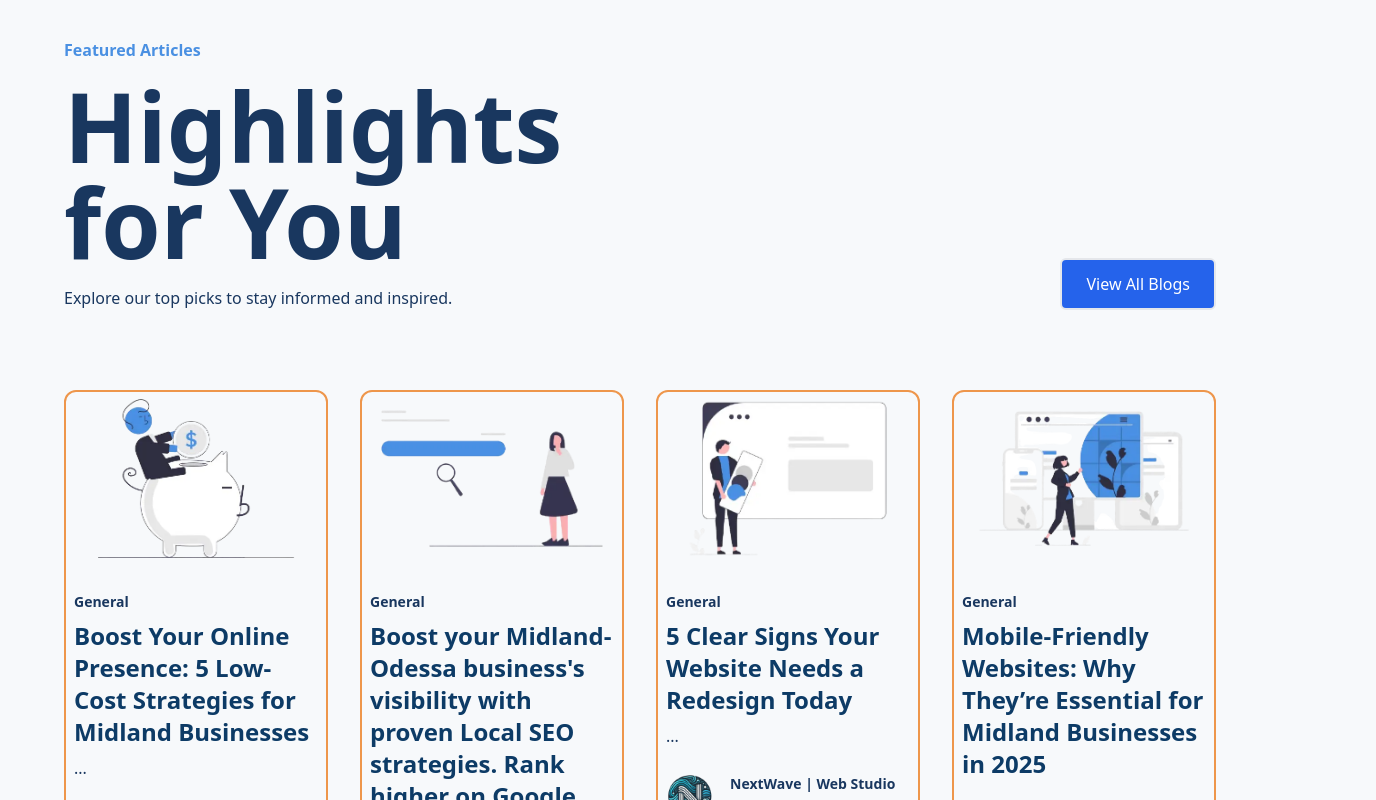
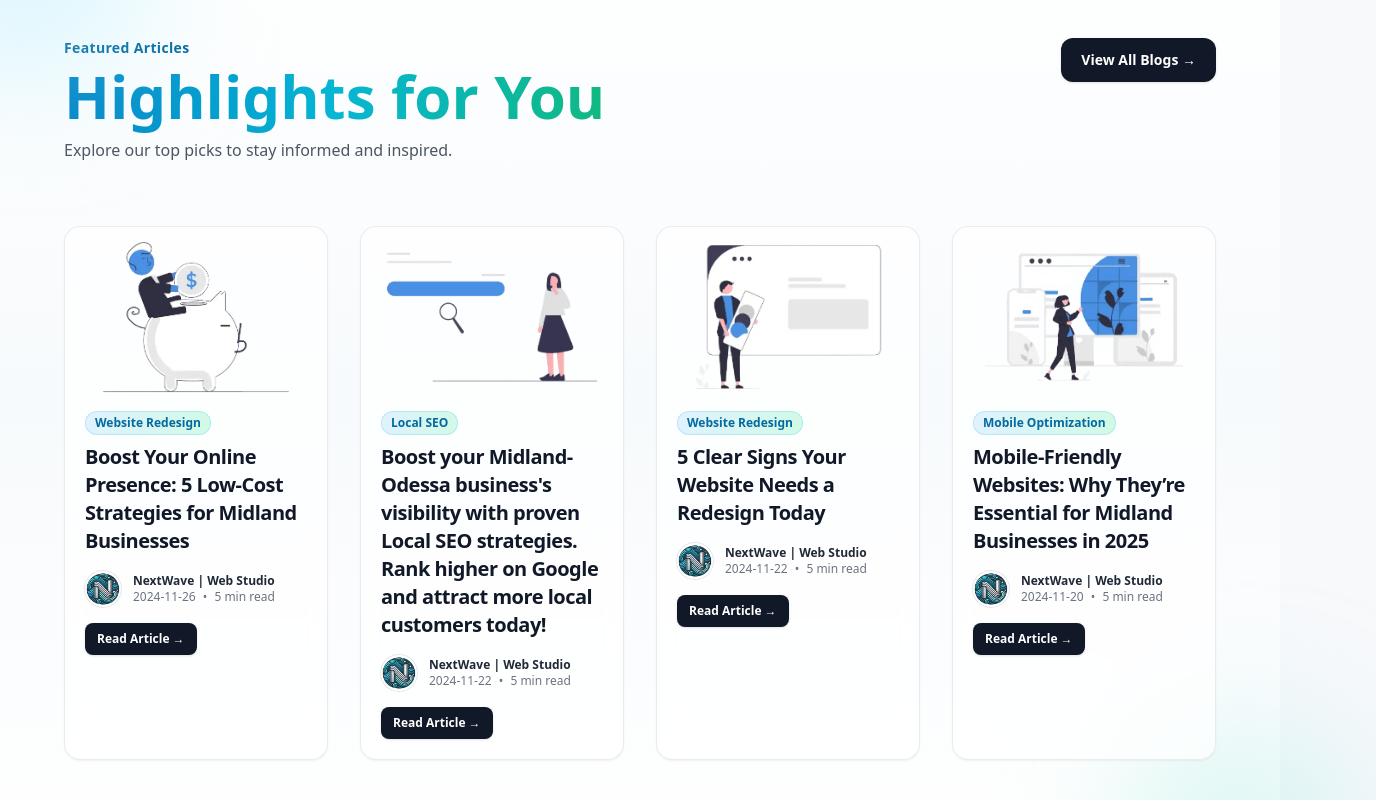
Before and after one commit to Parrasite9/nextwave, a React (Create React App) app: page / in a window 1280 px wide. Shown: the part 5100-5900 px from the top of the page, 1376 px wide, since content can reach past the window. Built offline with nearby package versions, Linux system fonts and the light colour scheme.

Commit message:
Updated design of the blog cards on home page

```diff
--- a/src/Components/Blogs/FeaturedPosts.jsx
+++ b/src/Components/Blogs/FeaturedPosts.jsx
@@ -1,22 +1,205 @@
-// import React from 'react';
+// // import React from 'react';
+// // import { Link } from 'react-router-dom';
+// // import blogsData from './Blogs.json';
+// // import { generateSlug } from '../../Globals/Utils';
+
+// // const FeaturedPosts = () => {
+// // 	// Filter the blogs to get only the featured ones
+// // 	const featuredBlogs = blogsData.filter((blog) => blog.featured);
+
+// // 	// If no featured blogs, return null
+// // 	if (featuredBlogs.length === 0) {
+// // 		return null;
+// // 	}
+
+// // 	return (
+// // 		<section className="flex justify-center px-[5%] py-16 md:py-24 lg:py-28">
+// // 			<div className="container">
+// // 				{/* Section Header */}
+// // 				<div className="mb-12 grid grid-cols-1 items-start justify-start gap-y-8 md:mb-18 md:grid-cols-[1fr_max-content] md:items-end md:justify-between md:gap-x-12 md:gap-y-4 lg:mb-20 lg:gap-x-20">
+// // 					<div className="md:mr-12 lg:mr-0">
+// // 						<div className="w-full max-w-lg">
+// // 							<h6 className="text-bright-teal mb-3 font-semibold md:mb-4">
+// // 								Featured Articles
+// // 							</h6>
+// // 							<h2 className="mb-3 text-5xl font-bold md:mb-4 md:text-7xl lg:text-8xl">
+// // 								Highlights for You
+// // 							</h2>
+// // 							<p className="md:text-md">
+// // 								Explore our top picks to stay informed and
+// // 								inspired.
+// // 							</p>
+// // 						</div>
+// // 					</div>
+// // 					<div className="hidden md:flex">
+// // 						<Link to="/blogs">
+// // 							<button
+// // 								className="focus-visible:ring-border-primary inline-flex gap-3 items-center justify-center whitespace-nowrap ring-offset-white transition-colors focus-visible:outline-none focus-visible:ring-2 focus-visible:ring-offset-2 disabled:pointer-events-none disabled:opacity-50 border border-border-primary text-text-primary bg-background-primary px-6 py-3 border-2 bg-blue-600 text-white rounded-md"
+// // 								title="View all"
+// // 							>
+// // 								View All Blogs
+// // 							</button>
+// // 						</Link>
+// // 					</div>
+// // 				</div>
+
+// // 				{/* Blog Grid */}
+// // 				<div className="grid grid-cols-1 gap-x-8 gap-y-12 md:grid-cols-2 md:gap-y-16 lg:grid-cols-4">
+// // 					{featuredBlogs.map((blog) => (
+// // 						<div
+// // 							key={blog.id}
+// // 							className="border-2 border-sandy-brown rounded-xl transition-transform duration-300 hover:shadow-lg hover:scale-105"
+// // 						>
+// // 							{/* Blog Card */}
+// // 							<Link
+// // 								to={`/blog/${generateSlug(blog.title)}`}
+// // 								className="mb-6 inline-block w-full max-w-full"
+// // 							>
+// // 								<div className="w-full overflow-hidden">
+// // 									<img
+// // 										loading="lazy"
+// // 										src={
+// // 											blog.titleImg.heroImg ||
+// // 											'https://d22po4pjz3o32e.cloudfront.net/placeholder-image-landscape.svg'
+// // 										}
+// // 										alt={blog.title}
+// // 										className="aspect-[3/2] size-full object-cover"
+// // 									/>
+// // 								</div>
+// // 							</Link>
+
+// // 							<div className="featured__card__text px-2 pb-4">
+// // 								{/* Category */}
+// // 								<Link
+// // 									to={`/category/${generateSlug(blog.category || 'general')}`}
+// // 									className="mb-2 mr-4 inline-block max-w-full text-sm font-semibold"
+// // 								>
+// // 									{blog.category || 'General'}
+// // 								</Link>
+// // 								{/* Blog Title */}
+// // 								<Link
+// // 									to={`/blog/${generateSlug(blog.title)}`}
+// // 									className="mb-2 block max-w-full text-yale-blue"
+// // 								>
+// // 									<h5 className="text-xl font-bold md:text-2xl">
+// // 										{blog.title}
+// // 									</h5>
+// // 								</Link>
+// // 								{/* Introduction */}
+// // 								<p>
+// // 									{blog.content.introduction.substring(
+// // 										0,
+// // 										100,
+// // 									)}
+// // 									...
+// // 								</p>
+// // 								{/* Author and Metadata */}
+// // 								<div className="mt-6 flex items-center">
+// // 									<div className="mr-4 shrink-0">
+// // 										<img
+// // 											loading="lazy"
+// // 											src={
+// // 												blog.authorImage ||
+// // 												'/android-chrome-512x512.png'
+// // 											}
+// // 											alt={blog.author || 'Author'}
+// // 											className="size-12 min-h-12 min-w-12 rounded-full object-cover"
+// // 										/>
+// // 									</div>
+// // 									<div>
+// // 										<h6 className="text-sm font-semibold">
+// // 											{blog.author || 'Anonymous'}
+// // 										</h6>
+// // 										<div className="flex items-center">
+// // 											<p className="text-sm">
+// // 												{blog.date || 'Unknown Date'}
+// // 											</p>
+// // 											<span className="mx-2">•</span>
+// // 											<p className="text-sm">
+// // 												{blog.readTime || '5 min read'}
+// // 											</p>
+// // 										</div>
+// // 									</div>
+// // 								</div>
+// // 							</div>
+// // 						</div>
+// // 					))}
+// // 				</div>
+
+// // 				{/* Mobile View All Button */}
+// // 				<div className="flex justify-center mt-10 md:hidden">
+// // 					<Link to="/blogs">
+// // 						<button
+// // 							className="focus-visible:ring-border-primary inline-flex gap-3 items-center justify-center whitespace-nowrap ring-offset-white transition-colors focus-visible:outline-none focus-visible:ring-2 focus-visible:ring-offset-2 disabled:pointer-events-none disabled:opacity-50 border border-border-primary text-text-primary bg-background-primary px-6 py-3 border-2 bg-blue-600 text-white rounded-md"
+// // 							title="View all"
+// // 						>
+// // 							View All Blogs
+// // 						</button>
+// // 					</Link>
+// // 				</div>
+// // 			</div>
+// // 		</section>
+// // 	);
+// // };
+
+// // export default FeaturedPosts;
+
+// import React, { useEffect, useState } from 'react';
 // import { Link } from 'react-router-dom';
-// import blogsData from './Blogs.json';
 // import { generateSlug } from '../../Globals/Utils';
 
-// const FeaturedPosts = () => {
-// 	// Filter the blogs to get only the featured ones
-// 	const featuredBlogs = blogsData.filter((blog) => blog.featured);
+// export default function FeaturedPosts() {
+// 	const [items, setItems] = useState([]);
+// 	const [loading, setLoading] = useState(true);
 
-// 	// If no featured blogs, return null
-// 	if (featuredBlogs.length === 0) {
-// 		return null;
+// 	useEffect(() => {
+// 		let isMounted = true;
+// 		fetch('/blogs/index.json', { cache: 'no-store' })
+// 			.then((r) => r.json())
+// 			.then((data) => {
+// 				if (!isMounted) return;
+// 				// only featured posts
+// 				const featured = (data || []).filter((b) => b.featured);
+// 				// newest first
+// 				featured.sort((a, b) => new Date(b.date) - new Date(a.date));
+// 				setItems(featured);
+// 			})
+// 			.catch(() => setItems([]))
+// 			.finally(() => isMounted && setLoading(false));
+// 		return () => {
+// 			isMounted = false;
+// 		};
+// 	}, []);
+
+// 	if (loading) {
+// 		return (
+// 			<section className="flex justify-center px-[5%] py-16 md:py-24 lg:py-28">
+// 				<div className="container">
+// 					<h6 className="text-bright-teal mb-3 font-semibold md:mb-4">
+// 						Featured Articles
+// 					</h6>
+// 					<h2 className="mb-8 text-5xl font-bold md:text-7xl lg:text-8xl">
+// 						Highlights for You
+// 					</h2>
+// 					<div className="grid grid-cols-1 gap-6 md:grid-cols-2 lg:grid-cols-4">
+// 						{[...Array(4)].map((_, i) => (
+// 							<div
+// 								key={i}
+// 								className="h-64 animate-pulse rounded-xl border-2 border-sandy-brown bg-gray-100"
+// 							/>
+// 						))}
+// 					</div>
+// 				</div>
+// 			</section>
+// 		);
 // 	}
+
+// 	if (!items.length) return null;
 
 // 	return (
 // 		<section className="flex justify-center px-[5%] py-16 md:py-24 lg:py-28">
 // 			<div className="container">
-// 				{/* Section Header */}
-// 				<div className="mb-12 grid grid-cols-1 items-start justify-start gap-y-8 md:mb-18 md:grid-cols-[1fr_max-content] md:items-end md:justify-between md:gap-x-12 md:gap-y-4 lg:mb-20 lg:gap-x-20">
+// 				<div className="mb-12 grid grid-cols-1 items-start justify-start gap-y-8 md:grid-cols-[1fr_max-content] md:items-end md:justify-between md:gap-x-12 md:gap-y-4 lg:mb-20 lg:gap-x-20">
 // 					<div className="md:mr-12 lg:mr-0">
 // 						<div className="w-full max-w-lg">
 // 							<h6 className="text-bright-teal mb-3 font-semibold md:mb-4">
@@ -43,90 +226,85 @@
 // 					</div>
 // 				</div>
 
-// 				{/* Blog Grid */}
 // 				<div className="grid grid-cols-1 gap-x-8 gap-y-12 md:grid-cols-2 md:gap-y-16 lg:grid-cols-4">
-// 					{featuredBlogs.map((blog) => (
-// 						<div
-// 							key={blog.id}
-// 							className="border-2 border-sandy-brown rounded-xl transition-transform duration-300 hover:shadow-lg hover:scale-105"
-// 						>
-// 							{/* Blog Card */}
-// 							<Link
-// 								to={`/blog/${generateSlug(blog.title)}`}
-// 								className="mb-6 inline-block w-full max-w-full"
+// 					{items.map((blog) => {
+// 						const slug = blog.slug || generateSlug(blog.title);
+// 						return (
+// 							<div
+// 								key={blog.id}
+// 								className="border-2 border-sandy-brown rounded-xl transition-transform duration-300 hover:shadow-lg hover:scale-105"
 // 							>
-// 								<div className="w-full overflow-hidden">
-// 									<img
-// 										loading="lazy"
-// 										src={
-// 											blog.titleImg.heroImg ||
-// 											'https://d22po4pjz3o32e.cloudfront.net/placeholder-image-landscape.svg'
-// 										}
-// 										alt={blog.title}
-// 										className="aspect-[3/2] size-full object-cover"
-// 									/>
-// 								</div>
-// 							</Link>
-
-// 							<div className="featured__card__text px-2 pb-4">
-// 								{/* Category */}
 // 								<Link
-// 									to={`/category/${generateSlug(blog.category || 'general')}`}
-// 									className="mb-2 mr-4 inline-block max-w-full text-sm font-semibold"
+// 									to={`/blog/${slug}`}
+// 									className="mb-6 inline-block w-full max-w-full"
 // 								>
-// 									{blog.category || 'General'}
-// 								</Link>
-// 								{/* Blog Title */}
-// 								<Link
-// 									to={`/blog/${generateSlug(blog.title)}`}
-// 									className="mb-2 block max-w-full text-yale-blue"
-// 								>
-// 									<h5 className="text-xl font-bold md:text-2xl">
-// 										{blog.title}
-// 									</h5>
-// 								</Link>
-// 								{/* Introduction */}
-// 								<p>
-// 									{blog.content.introduction.substring(
-// 										0,
-// 										100,
-// 									)}
-// 									...
-// 								</p>
-// 								{/* Author and Metadata */}
-// 								<div className="mt-6 flex items-center">
-// 									<div className="mr-4 shrink-0">
+// 									<div className="w-full overflow-hidden">
 // 										<img
 // 											loading="lazy"
 // 											src={
-// 												blog.authorImage ||
-// 												'/android-chrome-512x512.png'
+// 												blog.heroImg ||
+// 												'https://d22po4pjz3o32e.cloudfront.net/placeholder-image-landscape.svg'
 // 											}
-// 											alt={blog.author || 'Author'}
-// 											className="size-12 min-h-12 min-w-12 rounded-full object-cover"
+// 											alt={blog.heroAlt || blog.title}
+// 											className="aspect-[3/2] size-full object-cover"
 // 										/>
 // 									</div>
-// 									<div>
-// 										<h6 className="text-sm font-semibold">
-// 											{blog.author || 'Anonymous'}
-// 										</h6>
-// 										<div className="flex items-center">
-// 											<p className="text-sm">
-// 												{blog.date || 'Unknown Date'}
-// 											</p>
-// 											<span className="mx-2">•</span>
-// 											<p className="text-sm">
-// 												{blog.readTime || '5 min read'}
-// 											</p>
+// 								</Link>
+
+// 								<div className="featured__card__text px-2 pb-4">
+// 									<Link
+// 										to={`/category/${generateSlug(blog.category || 'general')}`}
+// 										className="mb-2 mr-4 inline-block max-w-full text-sm font-semibold"
+// 									>
+// 										{blog.category || 'General'}
+// 									</Link>
+
+// 									<Link
+// 										to={`/blog/${slug}`}
+// 										className="mb-2 block max-w-full text-yale-blue"
+// 									>
+// 										<h5 className="text-xl font-bold md:text-2xl">
+// 											{blog.title}
+// 										</h5>
+// 									</Link>
+
+// 									<p>{(blog.intro || '').slice(0, 100)}...</p>
+
+// 									<div className="mt-6 flex items-center">
+// 										<div className="mr-4 shrink-0">
+// 											<img
+// 												loading="lazy"
+// 												src={
+// 													blog.authorImage ||
+// 													'/android-chrome-512x512.png'
+// 												}
+// 												alt={blog.author || 'Author'}
+// 												className="size-12 min-h-12 min-w-12 rounded-full object-cover"
+// 											/>
+// 										</div>
+// 										<div>
+// 											<h6 className="text-sm font-semibold">
+// 												{blog.author || 'Anonymous'}
+// 											</h6>
+// 											<div className="flex items-center">
+// 												<p className="text-sm">
+// 													{blog.date ||
+// 														'Unknown Date'}
+// 												</p>
+// 												<span className="mx-2">•</span>
+// 												<p className="text-sm">
+// 													{blog.readTime ||
+// 														'5 min read'}
+// 												</p>
+// 											</div>
 // 										</div>
 // 									</div>
 // 								</div>
 // 							</div>
-// 						</div>
-// 					))}
+// 						);
+// 					})}
 // 				</div>
 
-// 				{/* Mobile View All Button */}
 // 				<div className="flex justify-center mt-10 md:hidden">
 // 					<Link to="/blogs">
 // 						<button
@@ -140,9 +318,7 @@
 // 			</div>
 // 		</section>
 // 	);
-// };
-
-// export default FeaturedPosts;
+// }
 
 import React, { useEffect, useState } from 'react';
 import { Link } from 'react-router-dom';
@@ -158,9 +334,7 @@ export default function FeaturedPosts() {
 			.then((r) => r.json())
 			.then((data) => {
 				if (!isMounted) return;
-				// only featured posts
 				const featured = (data || []).filter((b) => b.featured);
-				// newest first
 				featured.sort((a, b) => new Date(b.date) - new Date(a.date));
 				setItems(featured);
 			})
@@ -171,23 +345,67 @@ export default function FeaturedPosts() {
 		};
 	}, []);
 
+	const Skeleton = () => (
+		<div className="rounded-2xl border border-gray-200/70 bg-white/60 p-2 shadow-sm backdrop-blur">
+			<div className="h-40 w-full animate-pulse rounded-xl bg-gray-200/70" />
+			<div className="space-y-2 p-3">
+				<div className="h-4 w-24 animate-pulse rounded bg-gray-200/70" />
+				<div className="h-5 w-3/4 animate-pulse rounded bg-gray-200/70" />
+				<div className="h-4 w-full animate-pulse rounded bg-gray-200/70" />
+			</div>
+		</div>
+	);
+
+	const SectionHeader = () => (
+		<div className="mb-10 flex flex-col items-start justify-between gap-6 md:mb-16 md:flex-row">
+			<div className="max-w-xl">
+				<p className="mb-2 text-sm font-semibold tracking-wide text-sky-700">
+					Featured Articles
+				</p>
+				<h2 className="text-4xl font-extrabold leading-tight md:text-6xl">
+					<span className="bg-gradient-to-r from-sky-600 via-cyan-500 to-emerald-500 bg-clip-text text-transparent">
+						Highlights for You
+					</span>
+				</h2>
+				<p className="mt-3 text-gray-600">
+					Explore our top picks to stay informed and inspired.
+				</p>
+			</div>
+			<div className="hidden md:block">
+				<Link to="/blogs">
+					<button
+						className="rounded-xl bg-gray-900 px-5 py-3 text-sm font-semibold text-white shadow hover:bg-black/90 focus:outline-none focus:ring-2 focus:ring-gray-900/20"
+						title="View all"
+					>
+						View All Blogs →
+					</button>
+				</Link>
+			</div>
+		</div>
+	);
+
 	if (loading) {
 		return (
-			<section className="flex justify-center px-[5%] py-16 md:py-24 lg:py-28">
+			<section className="relative flex justify-center px-[5%] py-16 md:py-24 lg:py-28">
+				{/* Soft ambient background */}
+				<div className="pointer-events-none absolute inset-0 -z-10 bg-gradient-to-b from-white via-[#f7fafc] to-white" />
+				<div className="pointer-events-none absolute -top-24 -left-24 h-64 w-64 rounded-full bg-gradient-to-br from-sky-300/30 to-cyan-200/30 blur-3xl" />
+				<div className="pointer-events-none absolute -bottom-24 -right-24 h-64 w-64 rounded-full bg-gradient-to-tr from-emerald-300/30 to-sky-200/30 blur-3xl" />
+
 				<div className="container">
-					<h6 className="text-bright-teal mb-3 font-semibold md:mb-4">
-						Featured Articles
-					</h6>
-					<h2 className="mb-8 text-5xl font-bold md:text-7xl lg:text-8xl">
-						Highlights for You
-					</h2>
+					<SectionHeader />
 					<div className="grid grid-cols-1 gap-6 md:grid-cols-2 lg:grid-cols-4">
 						{[...Array(4)].map((_, i) => (
-							<div
-								key={i}
-								className="h-64 animate-pulse rounded-xl border-2 border-sandy-brown bg-gray-100"
-							/>
+							<Skeleton key={i} />
 						))}
+					</div>
+
+					<div className="mt-10 flex justify-center md:hidden">
+						<Link to="/blogs">
+							<button className="rounded-xl bg-gray-900 px-5 py-3 text-sm font-semibold text-white shadow hover:bg-black/90">
+								View All Blogs
+							</button>
+						</Link>
 					</div>
 				</div>
 			</section>
@@ -197,81 +415,85 @@ export default function FeaturedPosts() {
 	if (!items.length) return null;
 
 	return (
-		<section className="flex justify-center px-[5%] py-16 md:py-24 lg:py-28">
+		<section className="relative flex justify-center px-[5%] py-16 md:py-24 lg:py-28">
+			{/* Soft ambient background */}
+			<div className="pointer-events-none absolute inset-0 -z-10 bg-gradient-to-b from-white via-[#f7fafc] to-white" />
+			<div className="pointer-events-none absolute -top-24 -left-24 h-64 w-64 rounded-full bg-gradient-to-br from-sky-300/30 to-cyan-200/30 blur-3xl" />
+			<div className="pointer-events-none absolute -bottom-24 -right-24 h-64 w-64 rounded-full bg-gradient-to-tr from-emerald-300/30 to-sky-200/30 blur-3xl" />
+
 			<div className="container">
-				<div className="mb-12 grid grid-cols-1 items-start justify-start gap-y-8 md:grid-cols-[1fr_max-content] md:items-end md:justify-between md:gap-x-12 md:gap-y-4 lg:mb-20 lg:gap-x-20">
-					<div className="md:mr-12 lg:mr-0">
-						<div className="w-full max-w-lg">
-							<h6 className="text-bright-teal mb-3 font-semibold md:mb-4">
-								Featured Articles
-							</h6>
-							<h2 className="mb-3 text-5xl font-bold md:mb-4 md:text-7xl lg:text-8xl">
-								Highlights for You
-							</h2>
-							<p className="md:text-md">
-								Explore our top picks to stay informed and
-								inspired.
-							</p>
-						</div>
-					</div>
-					<div className="hidden md:flex">
-						<Link to="/blogs">
-							<button
-								className="focus-visible:ring-border-primary inline-flex gap-3 items-center justify-center whitespace-nowrap ring-offset-white transition-colors focus-visible:outline-none focus-visible:ring-2 focus-visible:ring-offset-2 disabled:pointer-events-none disabled:opacity-50 border border-border-primary text-text-primary bg-background-primary px-6 py-3 border-2 bg-blue-600 text-white rounded-md"
-								title="View all"
-							>
-								View All Blogs
-							</button>
-						</Link>
-					</div>
-				</div>
+				<SectionHeader />
 
-				<div className="grid grid-cols-1 gap-x-8 gap-y-12 md:grid-cols-2 md:gap-y-16 lg:grid-cols-4">
+				<div className="grid grid-cols-1 gap-8 md:grid-cols-2 lg:grid-cols-4">
 					{items.map((blog) => {
 						const slug = blog.slug || generateSlug(blog.title);
+						const hero =
+							blog.heroImg ||
+							'https://d22po4pjz3o32e.cloudfront.net/placeholder-image-landscape.svg';
+						const heroAlt = blog.heroAlt || blog.title;
+						const intro = (
+							blog.intro ||
+							blog.introduction ||
+							''
+						).trim();
+						const chip =
+							blog.category ||
+							(blog.tags && blog.tags[0]) ||
+							'General';
+
 						return (
+							<article
+								key={blog.id}
+								className="group relative overflow-hidden rounded-2xl border border-gray-200/80 bg-white/70 p-2 shadow-sm backdrop-blur transition-transform hover:-translate-y-0.5 hover:shadow-xl"
+							>
+								{/* gradient halo on hover */}
 								<div
-								key={blog.id}
-								className="border-2 border-sandy-brown rounded-xl transition-transform duration-300 hover:shadow-lg hover:scale-105"
-							>
+									className="pointer-events-none absolute inset-0 rounded-2xl opacity-0 blur-2xl transition-opacity duration-300 group-hover:opacity-100"
+									style={{
+										background:
+											'radial-gradient(120px 120px at 80% 0%, rgba(14,165,233,0.12), transparent 60%), radial-gradient(120px 120px at 0% 100%, rgba(16,185,129,0.12), transparent 60%)',
+									}}
+								/>
+
 								<Link
 									to={`/blog/${slug}`}
-									className="mb-6 inline-block w-full max-w-full"
+									className="relative z-10 block"
 								>
-									<div className="w-full overflow-hidden">
+									<div className="overflow-hidden rounded-xl">
 										<img
 											loading="lazy"
-											src={
-												blog.heroImg ||
-												'https://d22po4pjz3o32e.cloudfront.net/placeholder-image-landscape.svg'
-											}
-											alt={blog.heroAlt || blog.title}
-											className="aspect-[3/2] size-full object-cover"
+											src={hero}
+											alt={heroAlt}
+											className="aspect-[3/2] w-full origin-center object-cover transition-transform duration-500 group-hover:scale-[1.03]"
 										/>
 									</div>
 								</Link>
 
-								<div className="featured__card__text px-2 pb-4">
-									<Link
-										to={`/category/${generateSlug(blog.category || 'general')}`}
-										className="mb-2 mr-4 inline-block max-w-full text-sm font-semibold"
-									>
-										{blog.category || 'General'}
-									</Link>
+								<div className="relative z-10 p-3">
+									<div className="mb-2 flex items-center gap-2">
+										<span className="inline-flex items-center rounded-full bg-gradient-to-r from-sky-100 to-emerald-100 px-2.5 py-1 text-xs font-semibold text-sky-700 ring-1 ring-inset ring-sky-300/40">
+											{chip}
+										</span>
+									</div>
 
 									<Link
 										to={`/blog/${slug}`}
-										className="mb-2 block max-w-full text-yale-blue"
+										className="block"
 									>
-										<h5 className="text-xl font-bold md:text-2xl">
+										<h3 className="text-lg font-extrabold tracking-tight text-gray-900 md:text-xl">
 											{blog.title}
-										</h5>
+										</h3>
 									</Link>
 
-									<p>{(blog.intro || '').slice(0, 100)}...</p>
+									<p className="mt-2 text-sm text-gray-600">
+										{intro
+											? intro.length > 120
+												? `${intro.slice(0, 120)}…`
+												: intro
+											: ''}
+									</p>
 
-									<div className="mt-6 flex items-center">
-										<div className="mr-4 shrink-0">
+									<div className="mt-4 flex items-center gap-3">
 										<img
 											loading="lazy"
 											src={
@@ -279,38 +501,37 @@ export default function FeaturedPosts() {
 												'/android-chrome-512x512.png'
 											}
 											alt={blog.author || 'Author'}
-												className="size-12 min-h-12 min-w-12 rounded-full object-cover"
+											className="h-9 w-9 rounded-full object-cover ring-1 ring-gray-200"
 										/>
-										</div>
-										<div>
-											<h6 className="text-sm font-semibold">
+										<div className="min-w-0">
+											<p className="truncate text-xs font-semibold text-gray-800">
 												{blog.author || 'Anonymous'}
-											</h6>
-											<div className="flex items-center">
-												<p className="text-sm">
-													{blog.date ||
-														'Unknown Date'}
 											</p>
-												<span className="mx-2">•</span>
-												<p className="text-sm">
-													{blog.readTime ||
-														'5 min read'}
+											<p className="truncate text-xs text-gray-500">
+												{blog.date || 'Unknown Date'}{' '}
+												<span className="mx-1">•</span>{' '}
+												{blog.readTime || '5 min read'}
 											</p>
 										</div>
 									</div>
+
+									<div className="mt-4">
+										<Link
+											to={`/blog/${slug}`}
+											className="inline-flex items-center gap-1 rounded-lg bg-gray-900 px-3 py-2 text-xs font-semibold text-white shadow hover:bg-black/90 focus:outline-none focus:ring-2 focus:ring-gray-900/20"
+										>
+											Read Article →
+										</Link>
 									</div>
 								</div>
-							</div>
+							</article>
 						);
 					})}
 				</div>
 
-				<div className="flex justify-center mt-10 md:hidden">
+				<div className="mt-10 flex justify-center md:hidden">
 					<Link to="/blogs">
-						<button
-							className="focus-visible:ring-border-primary inline-flex gap-3 items-center justify-center whitespace-nowrap ring-offset-white transition-colors focus-visible:outline-none focus-visible:ring-2 focus-visible:ring-offset-2 disabled:pointer-events-none disabled:opacity-50 border border-border-primary text-text-primary bg-background-primary px-6 py-3 border-2 bg-blue-600 text-white rounded-md"
-							title="View all"
-						>
+						<button className="rounded-xl bg-gray-900 px-5 py-3 text-sm font-semibold text-white shadow hover:bg-black/90">
 							View All Blogs
 						</button>
 					</Link>
```
Lines whose indentation alone changed are shown as unchanged.
